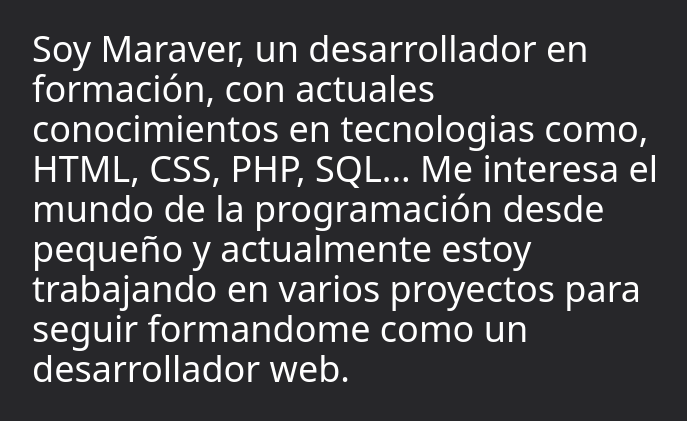
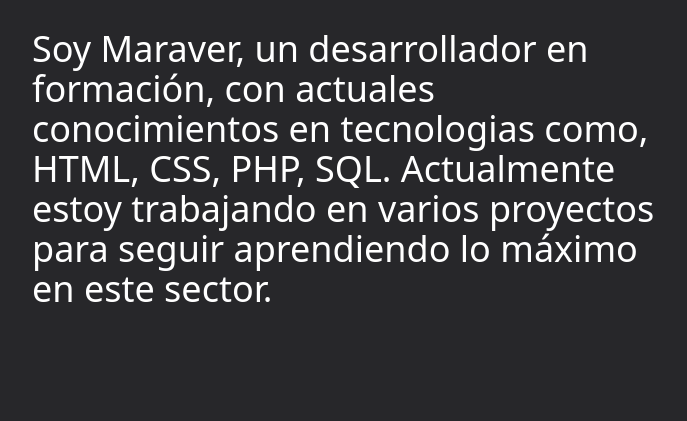
Before and after one commit to maraverDev/maraver.dev, a website: page src/index.html in a window 1280 px wide. Shown: the part 331-752 px from the top of the page, without its empty margins (288-975 px from the left). Drawn offline with Linux system fonts and the light colour scheme.

Commit message:
corregido

```diff
--- a/src/index.html
+++ b/src/index.html
@@ -46,7 +46,7 @@
         <h3 class="text-sky-500  uppercase font-teko-sans text-3xl hover:text-sky-300">hola, soy maraverdev</h3>
         <h1 class="text-7xl font-merriweather-regular mt-3 font-semibold">I'm a trainee.</h1>
         <p class="text-4xl mt-10"> Soy Maraver, un desarrollador en formación, con actuales conocimientos en tecnologias como, HTML, CSS, PHP,
-          SQL... Me interesa el mundo de la programación desde pequeño y actualmente estoy trabajando en varios proyectos para seguir formandome como un desarrollador web.
+          SQL. Actualmente estoy trabajando en varios proyectos para seguir aprendiendo lo máximo en este sector.
         </p>
       </div>
     </main>
```
